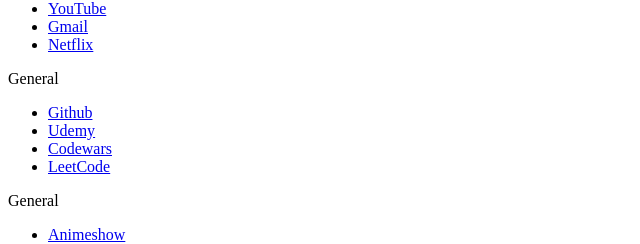
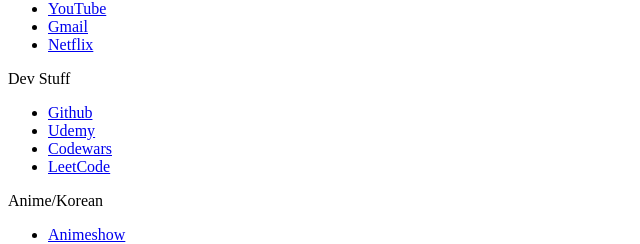
Before and after one commit to karuffin1992/vueHomePage, a Vue app: page / in a window 1280 px wide. Shown: the part 151-395 px from the top of the page, without its empty margins (0-640 px from the left). Built offline with nearby package versions, Linux system fonts and the light colour scheme.

Commit message:
Fixed minor bug with title of bookmark container

```diff
--- a/src/components/Bookmarks.vue
+++ b/src/components/Bookmarks.vue
@@ -1,7 +1,7 @@
 <template>
     <div class="box">
         <div class="boxContent">
-            <p>General</p>
+            <p>{{ title }}</p>
             <ul class="linkBox">
                 <BookmarkItem
                     v-for="link in links"
```
